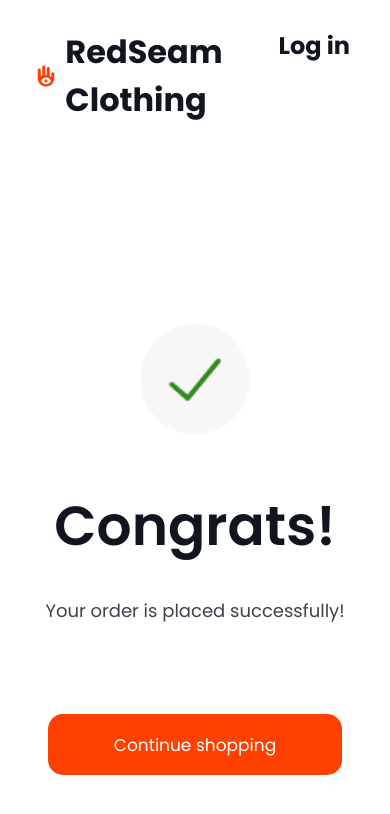
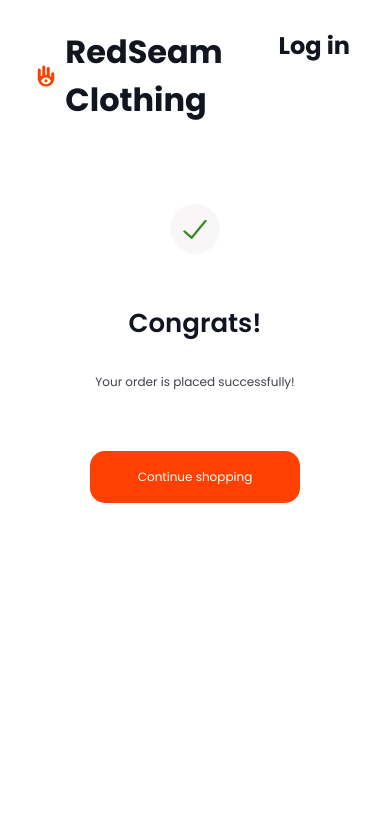
Before and after one commit to Orkasira/Readseam-clothing, a React (Vite) app: page /Congrats in a window 390 px wide. Shown: the top 814 px of the page. Built offline with nearby package versions, Linux system fonts and the light colour scheme.

Commit message:
feat: finish Congrat page responsive

```diff
--- a/src/Products/Congrats/Congrats.css
+++ b/src/Products/Congrats/Congrats.css
@@ -40,4 +40,103 @@
   font-size: 17px;
   font-weight: 400;
   text-decoration: none;
+}
+
+@media (max-width: 1400px) {
+  .congrats-container .congrats-content .tick {
+    width: 90px;
+    height: 90px;
+  }
+  .congrats-container .congrats-content .congrats-title {
+    font-size: 48px;
+  }
+  .congrats-container .congrats-content .congrats-para {
+    font-size: 16px;
+  }
+  .congrats-container .congrats-content .congrats-btn {
+    width: 200px;
+    height: 40px;
+    font-size: 16px;
+  }
+}
+@media (max-width: 1200px) {
+  .congrats-container {
+    margin-top: 150px;
+  }
+  .congrats-container .congrats-content .tick {
+    width: 80px;
+    height: 80px;
+  }
+  .congrats-container .congrats-content .congrats-title {
+    font-size: 42px;
+  }
+  .congrats-container .congrats-content .congrats-para {
+    font-size: 15px;
+  }
+  .congrats-container .congrats-content .congrats-btn {
+    width: 180px;
+    height: 38px;
+    font-size: 15px;
+  }
+}
+@media (max-width: 1000px) {
+  .congrats-container {
+    margin-top: 120px;
+  }
+  .congrats-container .congrats-content .tick {
+    width: 70px;
+    height: 70px;
+  }
+  .congrats-container .congrats-content .congrats-title {
+    font-size: 36px;
+  }
+  .congrats-container .congrats-content .congrats-para {
+    font-size: 14px;
+  }
+  .congrats-container .congrats-content .congrats-btn {
+    width: 160px;
+    height: 36px;
+    font-size: 14px;
+  }
+}
+@media (max-width: 700px) {
+  .congrats-container {
+    margin-top: 100px;
+  }
+  .congrats-container .congrats-content .tick {
+    width: 60px;
+    height: 60px;
+  }
+  .congrats-container .congrats-content .congrats-title {
+    font-size: 30px;
+  }
+  .congrats-container .congrats-content .congrats-para {
+    font-size: 13px;
+  }
+  .congrats-container .congrats-content .congrats-btn {
+    width: 140px;
+    height: 34px;
+    font-size: 13px;
+  }
+}
+@media (max-width: 540px) {
+  .congrats-container {
+    margin-top: 80px;
+  }
+  .congrats-container .congrats-content .tick {
+    width: 50px;
+    height: 50px;
+  }
+  .congrats-container .congrats-content .congrats-title {
+    font-size: 26px;
+  }
+  .congrats-container .congrats-content .congrats-para {
+    font-size: 12px;
+    margin-bottom: 60px;
+  }
+  .congrats-container .congrats-content .congrats-btn {
+    width: 130px;
+    height: 32px;
+    font-size: 12px;
+  }
 }/*# sourceMappingURL=Congrats.css.map */
--- a/src/Products/Congrats/Congrats.scss
+++ b/src/Products/Congrats/Congrats.scss
@@ -41,3 +41,118 @@
     }
   }
 }
+
+@media (max-width: 1400px) {
+  .congrats-container {
+    .congrats-content {
+      .tick {
+        width: 90px;
+        height: 90px;
+      }
+      .congrats-title {
+        font-size: 48px;
+      }
+      .congrats-para {
+        font-size: 16px;
+      }
+      .congrats-btn {
+        width: 200px;
+        height: 40px;
+        font-size: 16px;
+      }
+    }
+  }
+}
+
+@media (max-width: 1200px) {
+  .congrats-container {
+    margin-top: 150px;
+    .congrats-content {
+      .tick {
+        width: 80px;
+        height: 80px;
+      }
+      .congrats-title {
+        font-size: 42px;
+      }
+      .congrats-para {
+        font-size: 15px;
+      }
+      .congrats-btn {
+        width: 180px;
+        height: 38px;
+        font-size: 15px;
+      }
+    }
+  }
+}
+
+@media (max-width: 1000px) {
+  .congrats-container {
+    margin-top: 120px;
+    .congrats-content {
+      .tick {
+        width: 70px;
+        height: 70px;
+      }
+      .congrats-title {
+        font-size: 36px;
+      }
+      .congrats-para {
+        font-size: 14px;
+      }
+      .congrats-btn {
+        width: 160px;
+        height: 36px;
+        font-size: 14px;
+      }
+    }
+  }
+}
+
+@media (max-width: 700px) {
+  .congrats-container {
+    margin-top: 100px;
+    .congrats-content {
+      .tick {
+        width: 60px;
+        height: 60px;
+      }
+      .congrats-title {
+        font-size: 30px;
+      }
+      .congrats-para {
+        font-size: 13px;
+      }
+      .congrats-btn {
+        width: 140px;
+        height: 34px;
+        font-size: 13px;
+      }
+    }
+  }
+}
+
+@media (max-width: 540px) {
+  .congrats-container {
+    margin-top: 80px;
+    .congrats-content {
+      .tick {
+        width: 50px;
+        height: 50px;
+      }
+      .congrats-title {
+        font-size: 26px;
+      }
+      .congrats-para {
+        font-size: 12px;
+        margin-bottom: 60px;
+      }
+      .congrats-btn {
+        width: 130px;
+        height: 32px;
+        font-size: 12px;
+      }
+    }
+  }
+}
```
Also changed, not shown: 1 other file (tests, documents, lock files or other folders).
